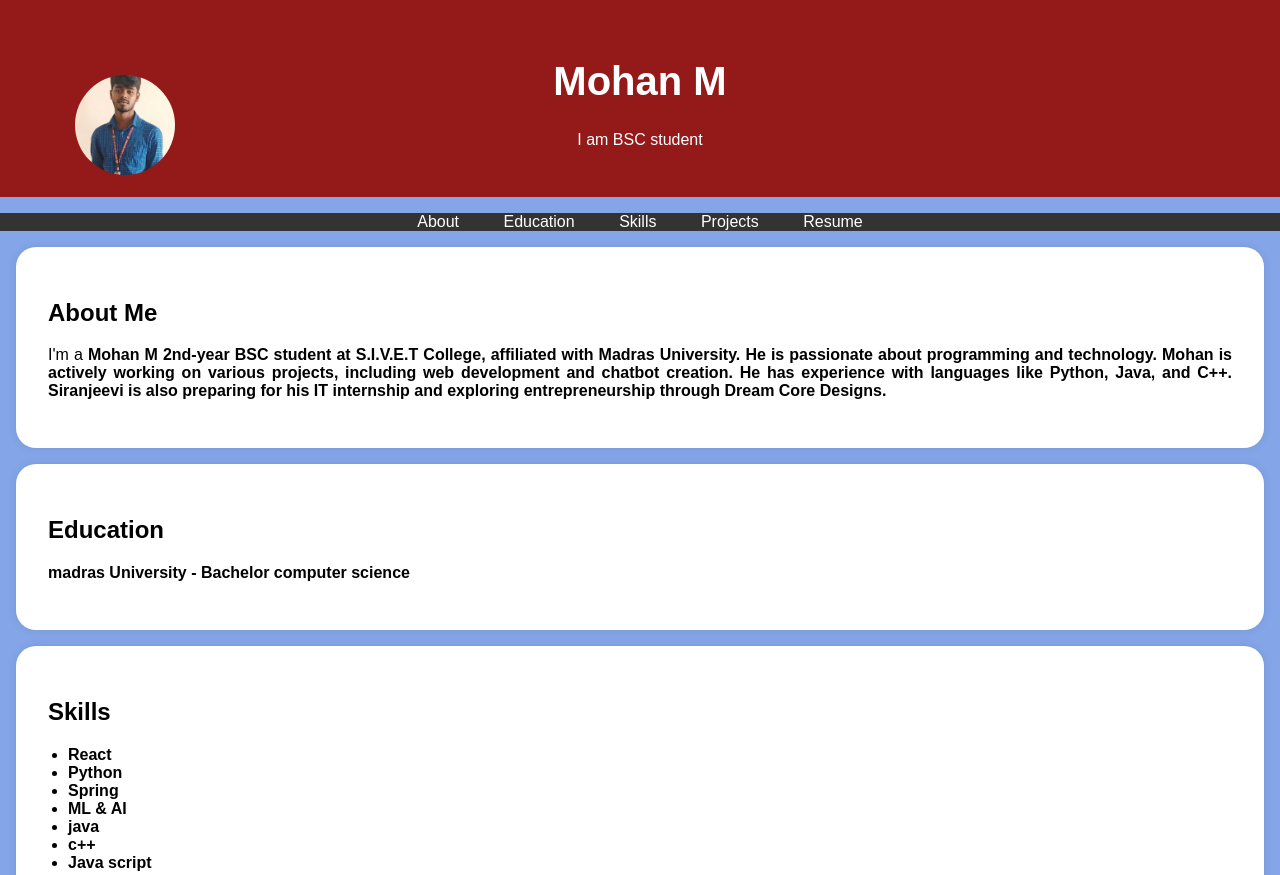
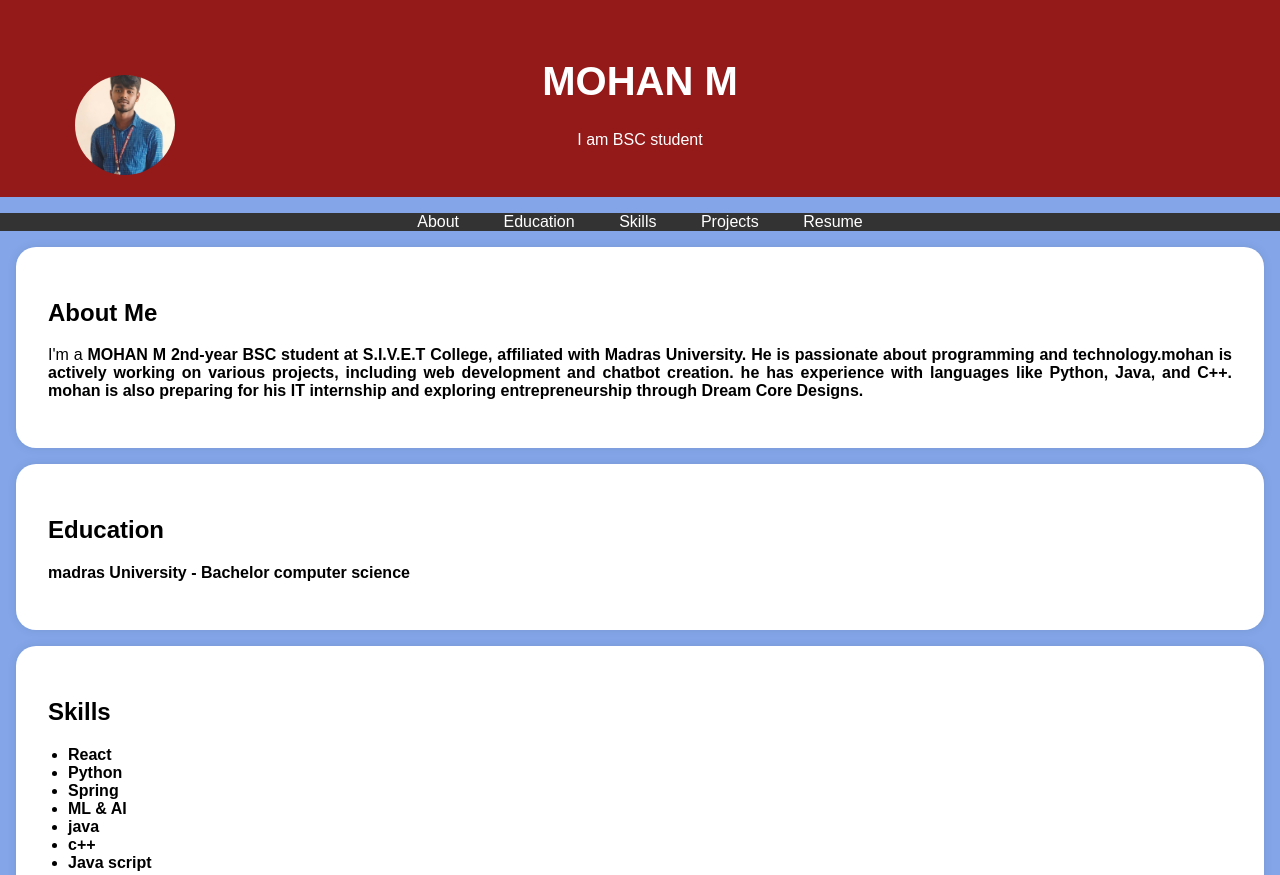
Before and after one commit to Master-Mohan/digital-portfolio, a plain HTML site: page index.html in a window 1280 px wide. Shown: the top 875 px of the page. Drawn offline with Linux system fonts and the light colour scheme.

Commit message:
Add files via upload

```diff
--- a/index.html
+++ b/index.html
@@ -96,7 +96,7 @@
         <div class="header-content">
             <!-- Add your profile picture here -->
             <img src="img.jpeg" alt="Your Profile Picture" class="profile-picture">
-            <h1>Mohan M</h1>
+            <h1>MOHAN M</h1>
             <p> I am BSC student</p>
         </div>
     </header>
@@ -115,7 +115,9 @@
     <section id="about">
         <div class="section-content">
             <h2>About Me</h2>
-            <p>I'm a <b> Mohan M 2nd-year BSC student at S.I.V.E.T College, affiliated with Madras University. He is passionate about programming and technology. Mohan is actively working on various projects, including web development and chatbot creation. He has experience with languages like Python, Java, and C++. Siranjeevi is also preparing for his IT internship and exploring entrepreneurship through Dream Core Designs.</p>
+            <p>I'm a <b> MOHAN M 2nd-year BSC student at S.I.V.E.T College, affiliated with Madras University. He is passionate about programming
+and technology.mohan is actively working on various projects, including web development and chatbot creation. he has experience with languages
+like Python, Java, and C++. mohan is also preparing for his IT internship and exploring entrepreneurship through Dream Core Designs.</p>
 
         </div>
     </section>
```
